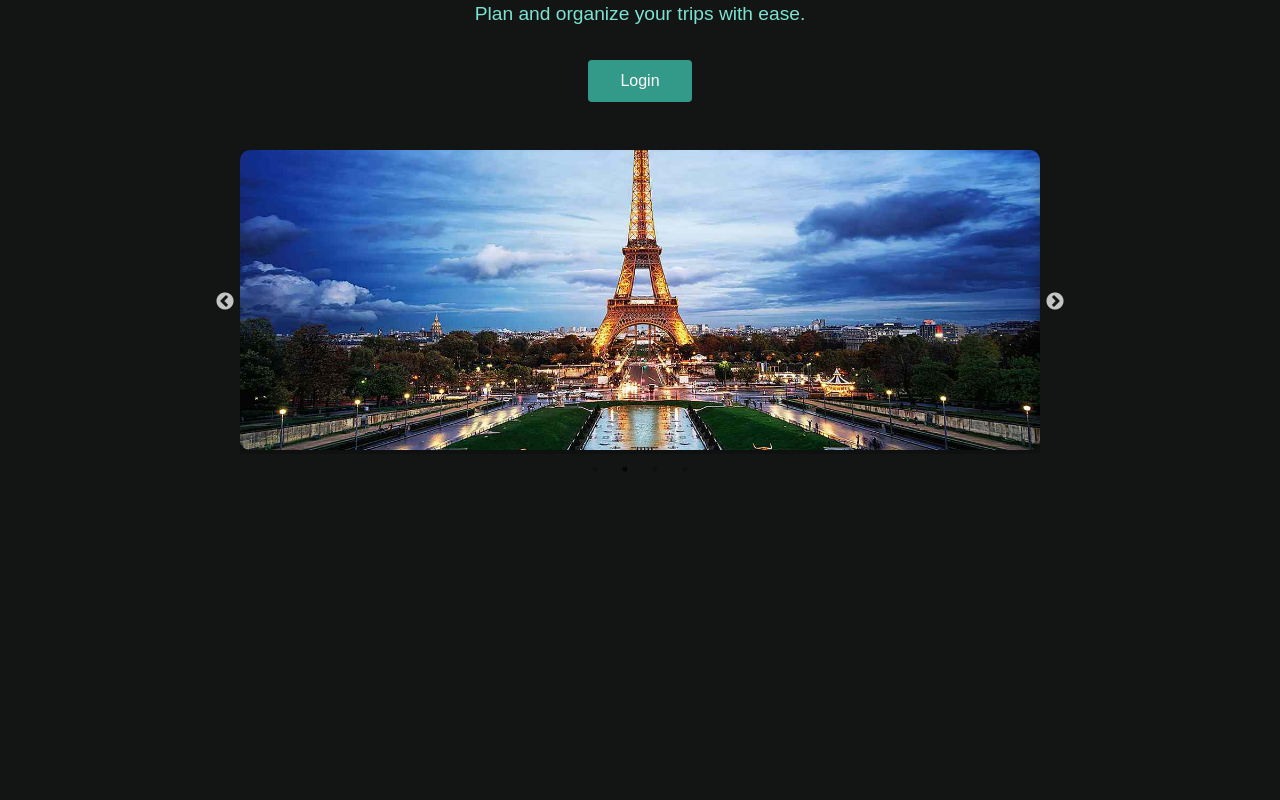
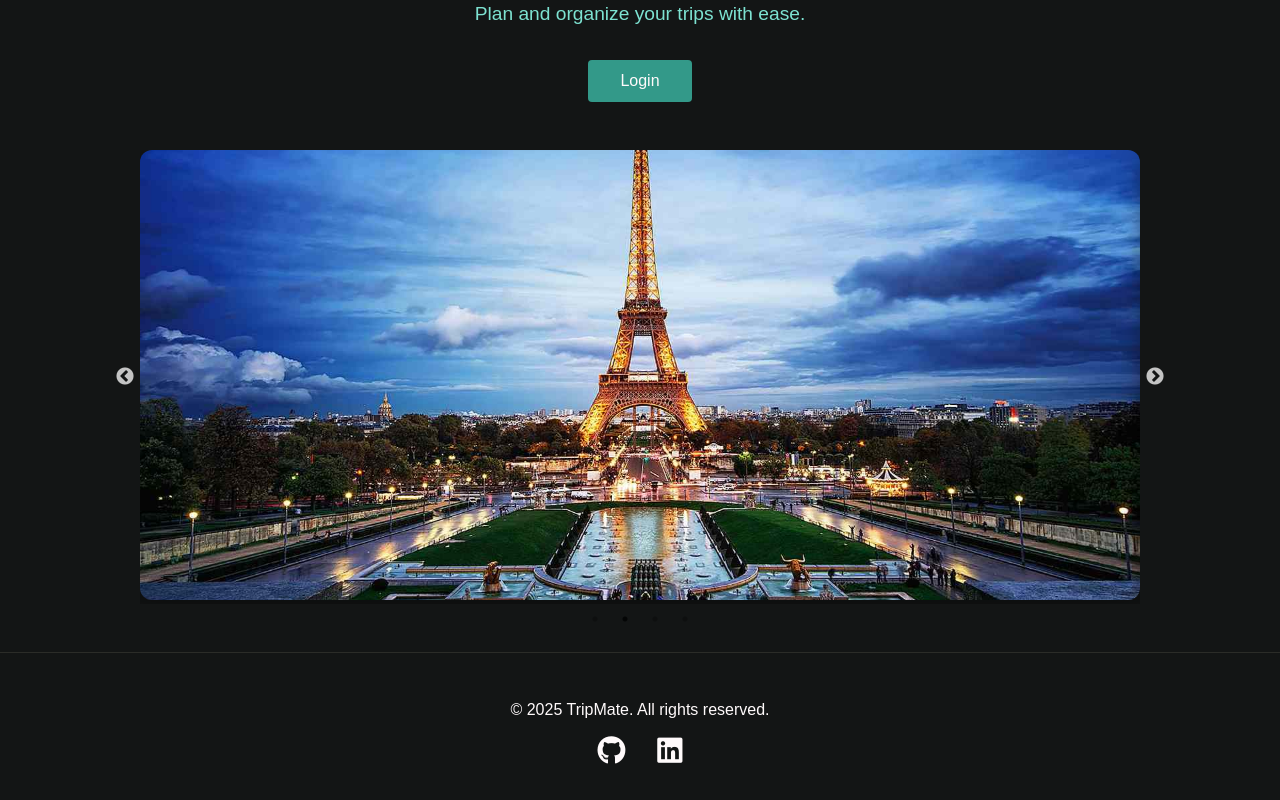
Before and after one commit to lunahoushmand16/Tripmate-travel-planner-App, a React (Vite) app in the folder client/: page / in a window 1280 px wide. Shown: the part 214-1014 px from the top of the page. Before the commit the page ends 800 px from the top, so only its background shows below. Built offline with nearby package versions, Linux system fonts and the light colour scheme.

Commit message:
fixed footer in Home.jsx,Home.css,index.html

```diff
--- a/client/index.html
+++ b/client/index.html
@@ -1,10 +1,15 @@
-
 <!DOCTYPE html>
 <html lang="en">
   <head>
     <meta charset="UTF-8" />
     <title>TripMate</title>
     <meta name="viewport" content="width=device-width, initial-scale=1.0" />
+
+    <!-- ✅ Font Awesome for icons -->
+    <link
+      rel="stylesheet"
+      href="https://cdnjs.cloudflare.com/ajax/libs/font-awesome/6.4.0/css/all.min.css"
+    />
   </head>
   <body>
     <div id="root"></div>
--- a/client/src/pages/Home.css
+++ b/client/src/pages/Home.css
@@ -57,14 +57,40 @@
 }
 
 .carousel-container {
-  max-width: 800px;
-  margin: 2rem auto;
+  max-width: 1000px;
+  margin: 3rem auto;
 }
 
 .carousel-container img {
   width: 100%;
-  height: 300px;
-  object-fit: cover; /* ⬅️ fills the box without gray space */
-  border-radius: 10px;
-  box-shadow: 0 5px 15px rgba(0,0,0,0.3);
+  height: 450px;
+  object-fit: cover;
+  border-radius: 12px;
+  box-shadow: 0 6px 20px rgba(0, 0, 0, 0.4);
 }
+
+.footer {
+  background-color: #131515;
+  color: #FFFAFB;
+  padding: 2rem;
+  text-align: center;
+  border-top: 1px solid #2B2C28;
+}
+
+.footer-icons {
+  margin-top: 1rem;
+  display: flex;
+  justify-content: center;
+  gap: 2rem;
+}
+
+.footer-icons a {
+  color: #FFFAFB;
+  font-size: 1.8rem;
+  transition: transform 0.2s ease;
+}
+
+.footer-icons a:hover {
+  transform: scale(1.2);
+  color: #7DE2D1;
+}
--- a/client/src/pages/Home.jsx
+++ b/client/src/pages/Home.jsx
@@ -41,6 +41,28 @@ const Home = () => {
           <div><img src="/Roatan2.jpg" alt="Roatan" /></div>
         </Slider>
       </div>
+
+      <footer className="footer">
+        <p>© 2025 TripMate. All rights reserved.</p>
+        <div className="footer-icons">
+          <a
+            href="https://github.com/lunahoushmand16/Tripmate-travel-planner-App"
+            target="_blank"
+            rel="noopener noreferrer"
+            aria-label="GitHub"
+          >
+            <i className="fab fa-github"></i>
+          </a>
+          <a
+            href="https://linkedin.com/in/yourusername"
+            target="_blank"
+            rel="noopener noreferrer"
+            aria-label="LinkedIn"
+          >
+            <i className="fab fa-linkedin"></i>
+          </a>
+        </div>
+      </footer>
     </div>
   );
 };
```
